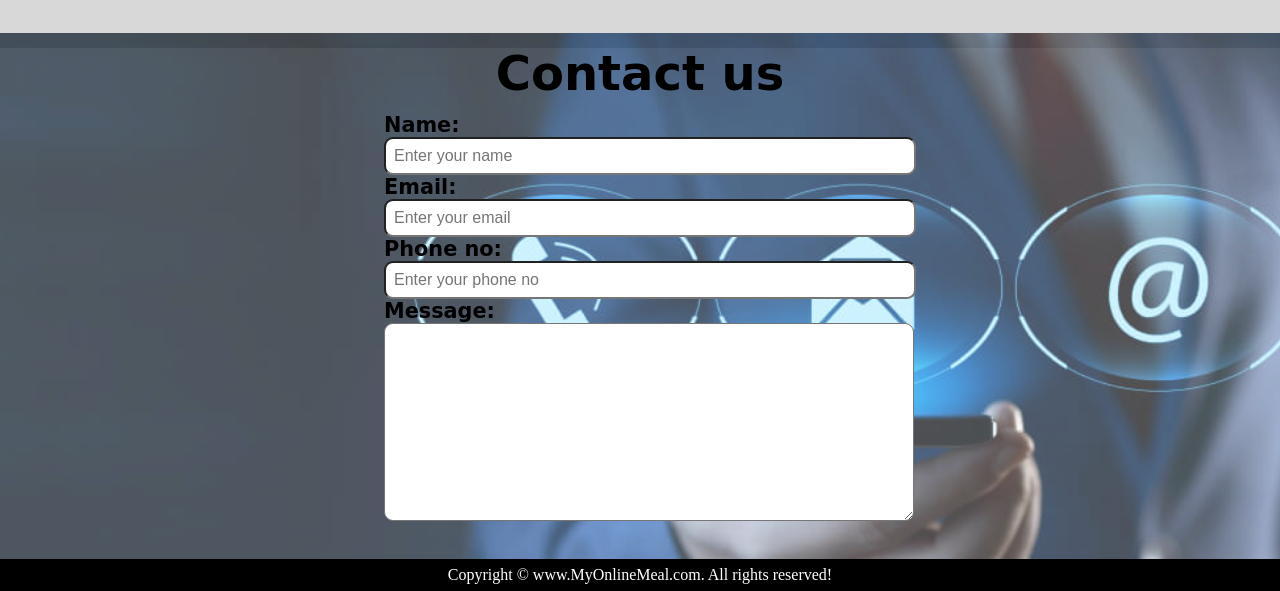
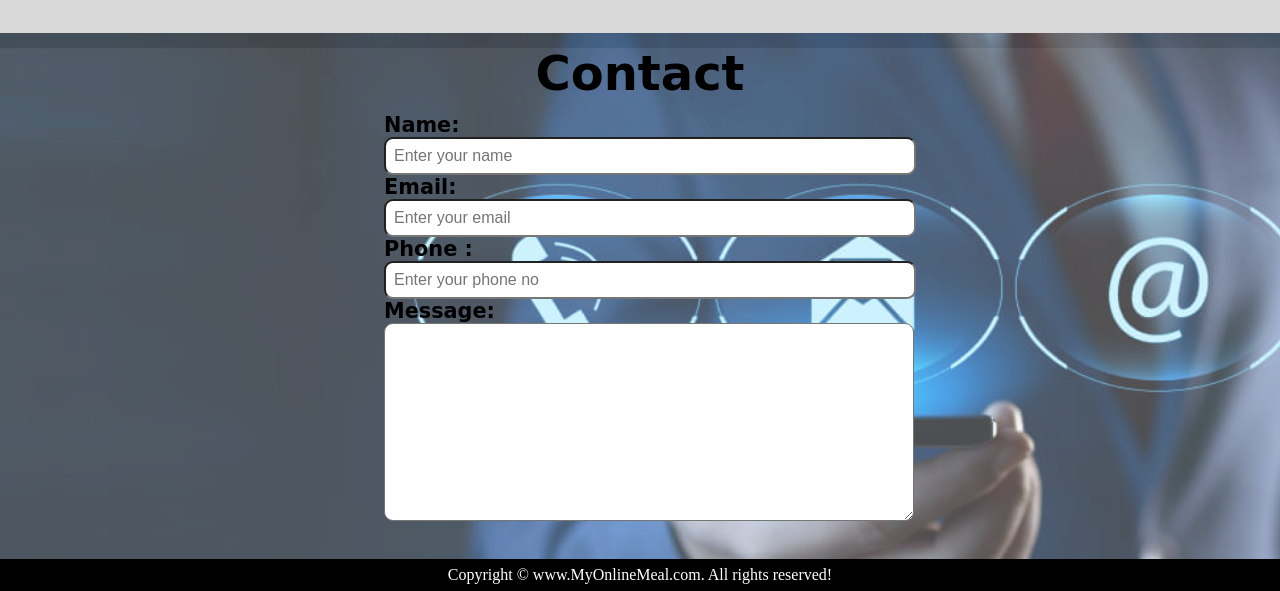
Before and after one commit to CharuMadan/Project01, a plain HTML site: page images/index.html in a window 1280 px wide. Shown: the part 1297-1888 px from the top of the page. Drawn offline with Linux system fonts and the light colour scheme.

Commit message:
initial commit

```diff
--- a/images/index.html
+++ b/images/index.html
@@ -80,7 +80,7 @@
         </div>
     </section>
     <section id="contact">
-        <h1 class="h-primary centre">Contact us</h1>
+        <h1 class="h-primary centre">Contact </h1>
         <div id="contact-box">
             <form action="">
                 <div class="form-group">
@@ -92,7 +92,7 @@
                     <input type="email" name="email" id="email" placeholder="Enter your email">
                 </div>
                 <div class="form-group">
-                    <label for="phone no">Phone no: </label>
+                    <label for="phone no">Phone : </label>
                     <input type="phone" name="phone no" id="phone no" placeholder="Enter your phone no">
                 </div>
                 <div class="form-group">
```
